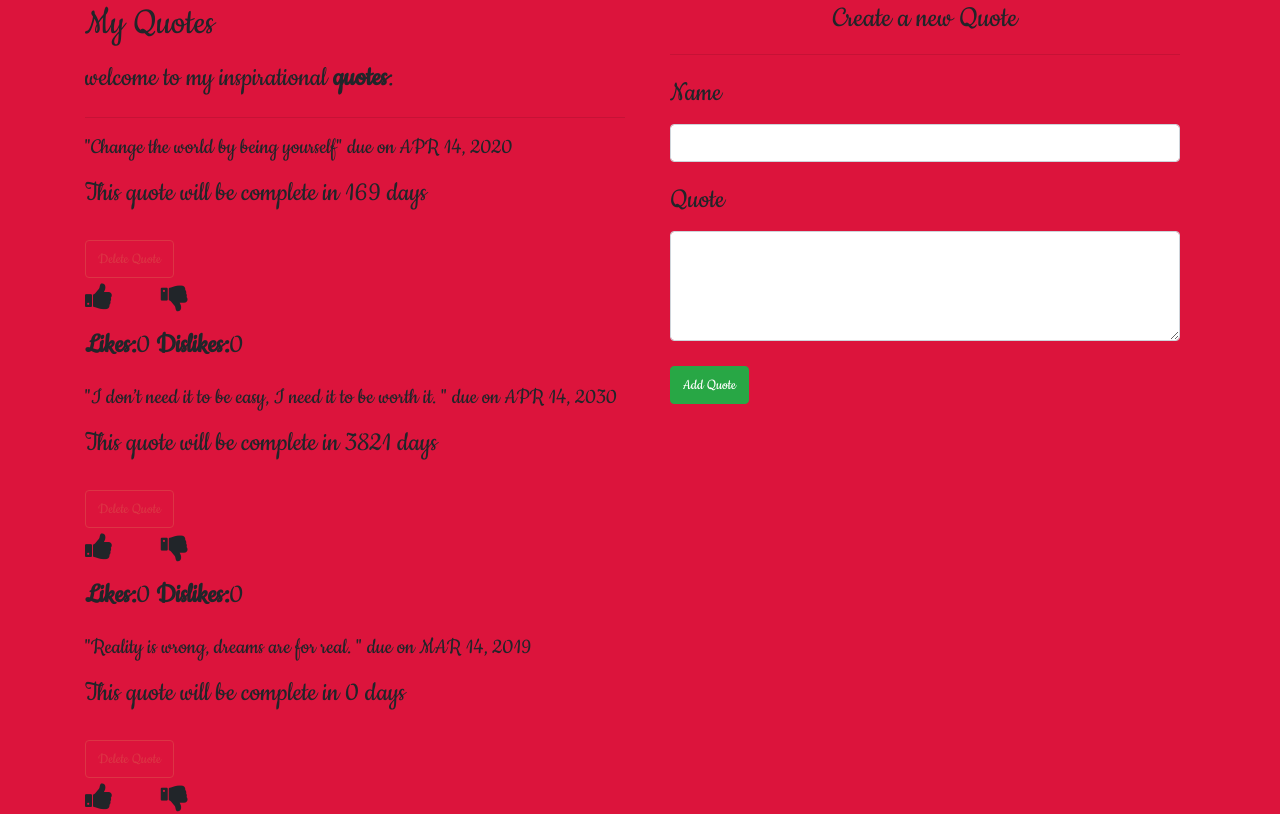
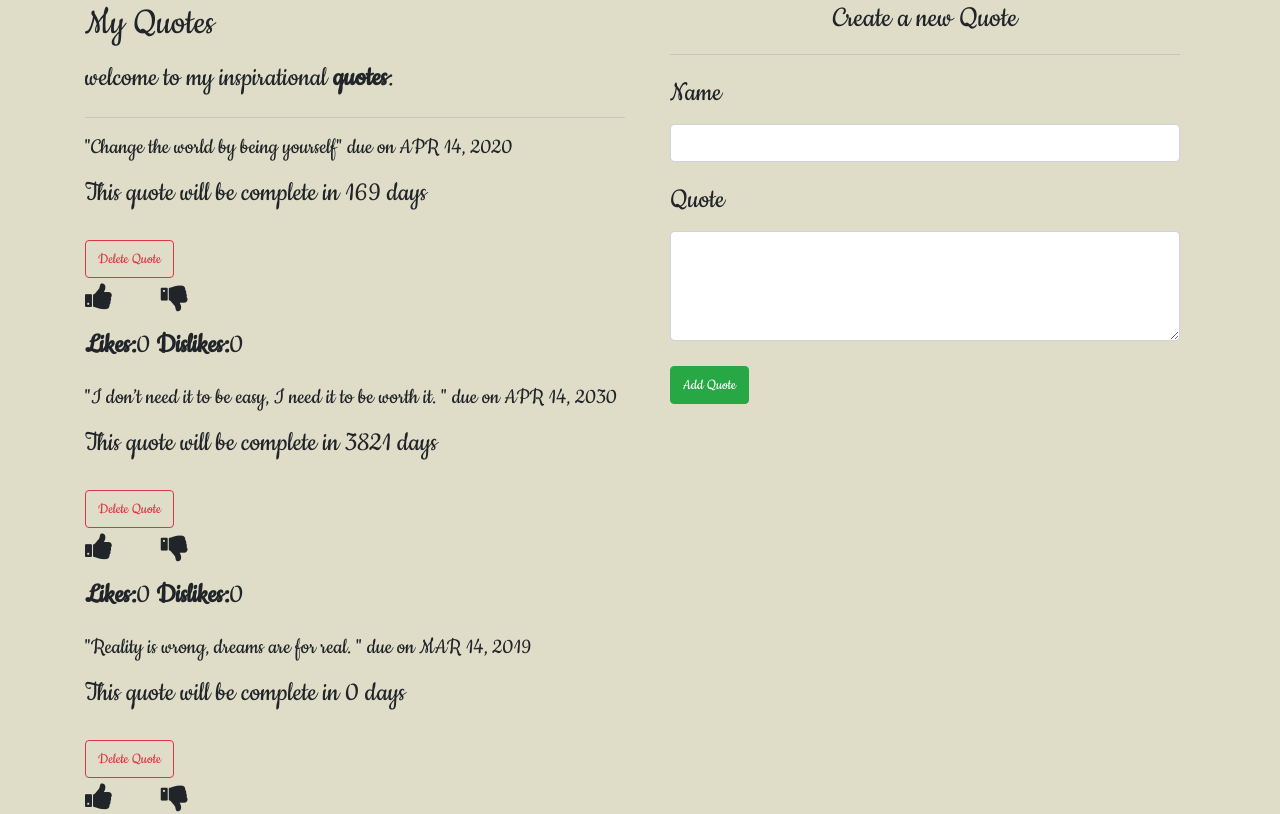
Before and after one commit to marysinaida/recites-app, an Angular app: page / in a window 1280 px wide. Shown: the top 814 px of the page. Built offline with nearby package versions, Linux system fonts and the light colour scheme.

Commit message:
changed the background color

```diff
--- a/src/styles.css
+++ b/src/styles.css
@@ -5,5 +5,5 @@
 body{
     font-family: 'Cookie', cursive;
     font-size: 30px;
-    background-color: crimson;
+    background-color: #dfddc7;
 }
```
